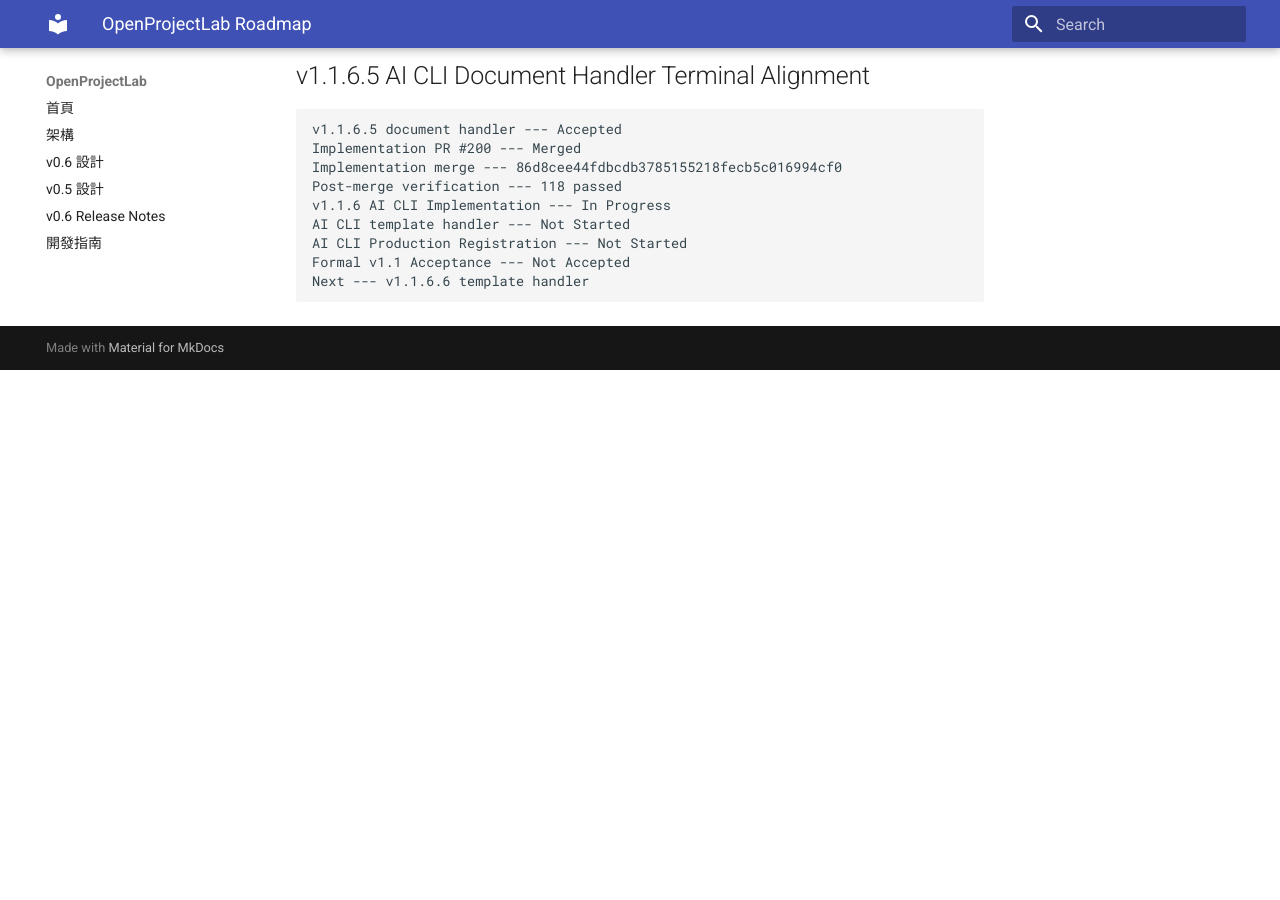
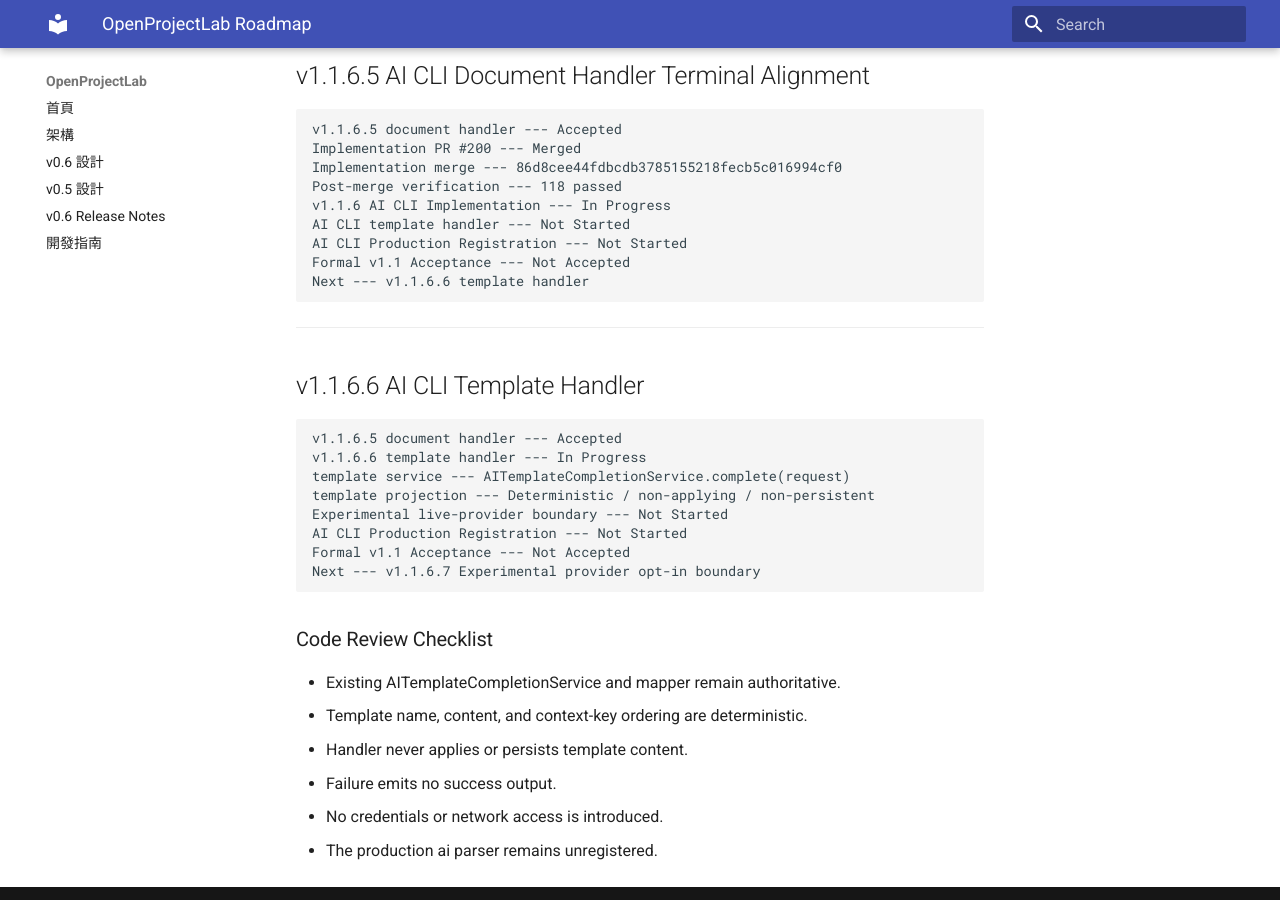
Before and after one commit to khwang1964/OpenProjectLab, an MkDocs documentation site: the page built from docs/roadmap.md, in a window 1280 px wide and 900 px high, scrolled down 47226 px. Built offline with MkDocs 1.6.1 and Material for MkDocs 9.7.7, drawn with Linux system fonts in a browser that asks for light colours; before the commit the page ends 47596 px from its top, so only the background shows below that.

Commit message:
feat: add AI CLI template handler (#202)

```diff
--- a/docs/roadmap.md
+++ b/docs/roadmap.md
@@ -2158,3 +2158,25 @@ Next --- v1.1.6 AI CLI Implementation
     AI CLI Production Registration --- Not Started
     Formal v1.1 Acceptance --- Not Accepted
     Next --- v1.1.6.6 template handler
+
+------------------------------------------------------------------------
+
+## v1.1.6.6 AI CLI Template Handler
+
+    v1.1.6.5 document handler --- Accepted
+    v1.1.6.6 template handler --- In Progress
+    template service --- AITemplateCompletionService.complete(request)
+    template projection --- Deterministic / non-applying / non-persistent
+    Experimental live-provider boundary --- Not Started
+    AI CLI Production Registration --- Not Started
+    Formal v1.1 Acceptance --- Not Accepted
+    Next --- v1.1.6.7 Experimental provider opt-in boundary
+
+### Code Review Checklist
+
+- Existing AITemplateCompletionService and mapper remain authoritative.
+- Template name, content, and context-key ordering are deterministic.
+- Handler never applies or persists template content.
+- Failure emits no success output.
+- No credentials or network access is introduced.
+- The production ai parser remains unregistered.
```
Also changed, not shown: CHANGELOG.md (+22 -0 lines), docs/HISTORY.md (+22 -0 lines), docs/releases/v1.1-ai-cli-implementation.md (+22 -0 lines), 2 other files.
